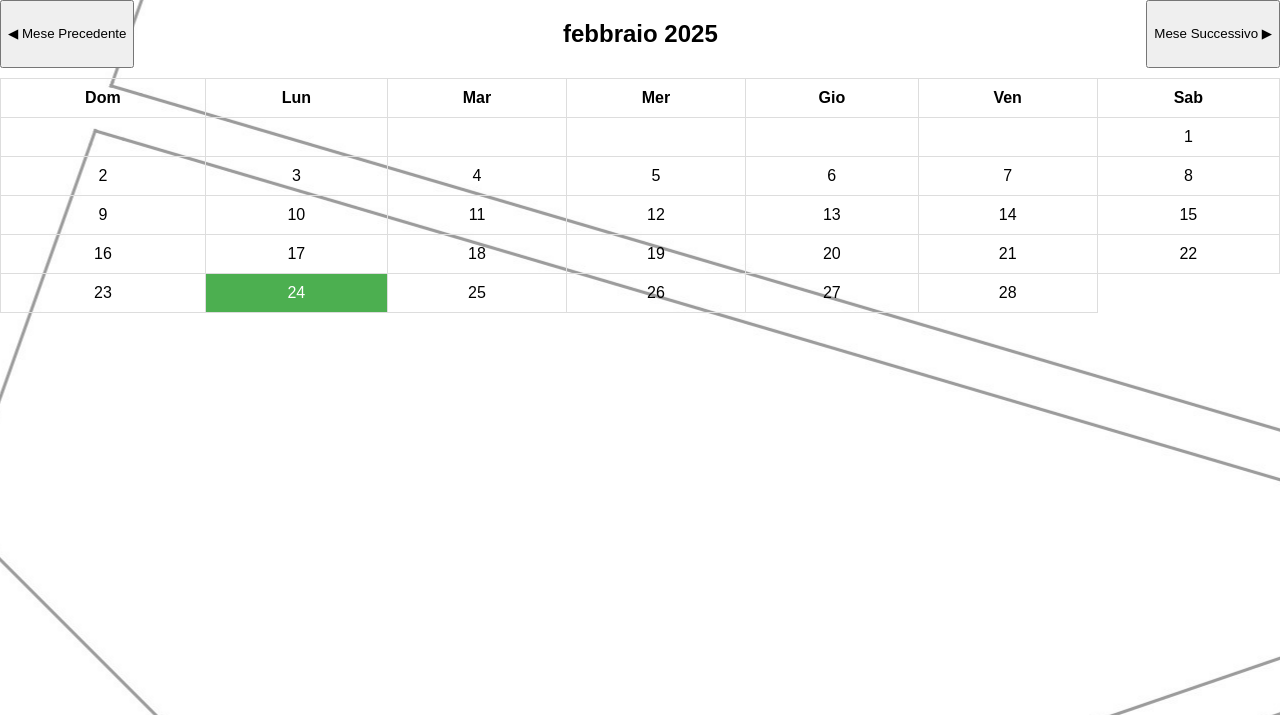
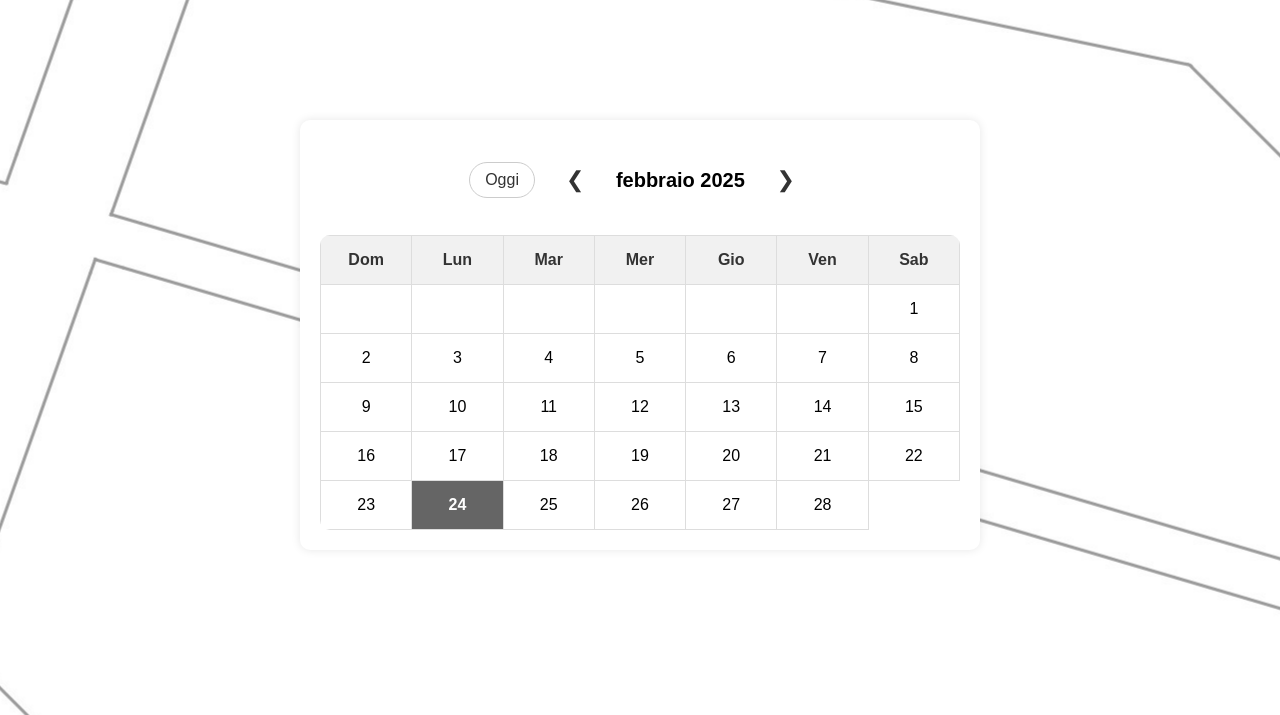
Before and after one commit to LorenzoDelPuppo/CC-Software, a PHP site: page /view-get/calendario.php in a window 1280 px wide. Shown: the part 85-800 px from the top of the page. Run offline with PHP 8.4, Linux system fonts and the light colour scheme; a user stored in the database is signed in; data comes from the database, SQL or seed files in the repository.

Commit message:
Ui calendario completato

```diff
--- a/add-edit/login.php
+++ b/add-edit/login.php
@@ -67,7 +67,7 @@ if($_SERVER["REQUEST_METHOD"] == "POST"){
             $_SESSION['email'] = $email;
 
             // Reindirizza alla dashboard
-            header("Location: .././view-get/dashboard.php");
+            header("Location: .././view-get/menu.php");
 
             exit();
         } else {
--- /dev/null
+++ b/style/style_calendario.css
@@ -0,0 +1,180 @@
+/* Stile generale */
+body {
+    margin: 0;
+    padding: 0;
+    font-family: Arial, sans-serif;
+    background-color: #f5f5f5;
+}
+
+/* Contenitore UNICO del calendario */
+.calendar-container {
+    width: 50%;
+    margin: 120px auto 20px auto;
+    background: #fff;
+    padding: 20px;
+    border-radius: 10px;
+    box-shadow: 0 0 10px rgba(0, 0, 0, 0.1);
+    display: flex;
+    flex-direction: column;
+    align-items: center;
+}
+
+/* Barra di navigazione del mese */
+.nav {
+    display: flex;
+    justify-content: space-between;
+    align-items: center;
+    padding: 12px 20px;
+    width: 100%;
+    font-size: 18px;
+    border-radius: 10px;
+    background: transparent; /* Tolto il colore di sfondo */
+}
+
+/* Testo mese e anno */
+#month-year {
+    font-size: 22px;
+    font-weight: bold;
+    color: black; /* Testo in nero */
+}
+
+/* Bottoni di navigazione */
+.nav button {
+    background: white;
+    border: 1px solid #ccc;
+    color: #ffffff;
+    padding: 8px 16px;
+    font-size: 14px;
+    border-radius: 100px;
+    cursor: pointer;
+    background: rgb(101,101,101);
+    transition: background 0.3s;
+}
+
+.nav button:hover {
+    background: #f1f1f1;
+}
+
+/* Tabella calendario */
+table {
+    width: 100%;
+    border-collapse: collapse;
+    background: white;
+    border-radius: 10px;
+    overflow: hidden;
+}
+
+th, td {
+    width: 14.28%;
+    padding: 15px;
+    text-align: center;
+    border: 1px solid #ddd;
+    font-size: 16px;
+    transition: 0.3s;
+}
+
+/* Giorni della settimana */
+th {
+    background: #f1f1f1;
+    color: #333;
+    font-weight: bold;
+}
+
+/* Giorni del mese */
+td {
+    cursor: pointer;
+    background: white;
+}
+
+td:hover {
+    background: #e0e0e0;
+}
+
+/* Giorno corrente */
+.current-day {
+    background: rgb(101,101,101) !important;
+    color: white;
+    font-weight: bold;
+
+}
+
+/* Responsive */
+@media screen and (max-width: 768px) {
+    .calendar-container {
+        width: 80%;
+        margin-top: 100px;
+    }
+
+    th, td {
+        padding: 10px;
+        font-size: 14px;
+    }
+
+    .nav {
+        font-size: 16px;
+        padding: 10px;
+    }
+
+    .nav button {
+        font-size: 14px;
+        padding: 6px 10px;
+    }
+}
+
+
+/* Barra di navigazione del mese */
+.nav {
+    display: flex;
+    justify-content: center;
+    align-items: center;
+    width: 100%;
+    font-size: 18px;
+    border-radius: 10px;
+    background: transparent;
+    gap: 15px;
+    margin-bottom: 15px;
+}
+
+/* Pulsante "Oggi" */
+#today-btn {
+    background: white;
+    border: 1px solid #ccc;
+    color: #333;
+    padding: 8px 15px;
+    font-size: 16px;
+    border-radius: 20px;
+    cursor: pointer;
+    transition: background 0.3s, box-shadow 0.3s;
+}
+
+#today-btn:hover {
+    background: #f1f1f1;
+    box-shadow: 0 0 5px rgba(0, 0, 0, 0.2);
+}
+
+/* Contenitore dei controlli di navigazione */
+.nav-controls {
+    display: flex;
+    align-items: center;
+    gap: 10px;
+}
+
+/* Bottoni di navigazione */
+.nav-controls button {
+    background: none;
+    border: none;
+    font-size: 22px;
+    cursor: pointer;
+    transition: color 0.3s;
+    color: #333;
+}
+
+
+/* Testo del mese e anno */
+#month-year {
+    font-size: 20px;
+    font-weight: bold;
+    color: black;
+    text-align: center;
+    min-width: 140px;
+}
--- a/view-get/calendario.php
+++ b/view-get/calendario.php
@@ -35,23 +35,24 @@ if ($userType !== 'amministratore' && $userType !== 'operatrice') {
     <meta charset="UTF-8">
     <meta name="viewport" content="width=device-width, initial-scale=1.0">
     <script src=".././js/menu_profilo.js" defer></script>
-    <link rel="stylesheet" href=".././style/barra_alta.css">
+    <link rel="stylesheet" href=".././style/style_calendario.css">
     <title>Calendario</title>
-    <style>
-        table { width: 100%; border-collapse: collapse; }
-        td, th { border: 1px solid #ddd; text-align: center; padding: 10px; cursor: pointer; }
-        .current-day { background-color: #4CAF50; color: white; }
-        .nav { display: flex; justify-content: space-between; margin-bottom: 10px; }
-    </style>
+
 </head>
 <?php include '.././view-get/barra.php'; ?>
 <body>
+<div class="main-container">
+    <div class="calendar-container">
+    <div class="nav">
+    <button id="today-btn" onclick="goToToday()">Oggi</button>
+    <div class="nav-controls">
+        <button id="prev-month" onclick="prevMonth()">❮</button>
+        <h2 id="month-year"></h2>
+        <button id="next-month" onclick="nextMonth()">❯</button>
 
-    <div class="nav">
-        <button onclick="prevMonth()">◀ Mese Precedente</button>
-        <h2 id="month-year"></h2>
-        <button onclick="nextMonth()">Mese Successivo ▶</button>
     </div>
+</div>
+
 
     <table id="calendar">
         <thead>
@@ -120,7 +121,15 @@ if ($userType !== 'amministratore' && $userType !== 'operatrice') {
         }
 
         renderCalendar();
+
+        function goToToday() {
+    currentDate = new Date();
+    renderCalendar();
+}
+
     </script>
+    </div>
+    </div>
 
 </body>
 </html>
```
